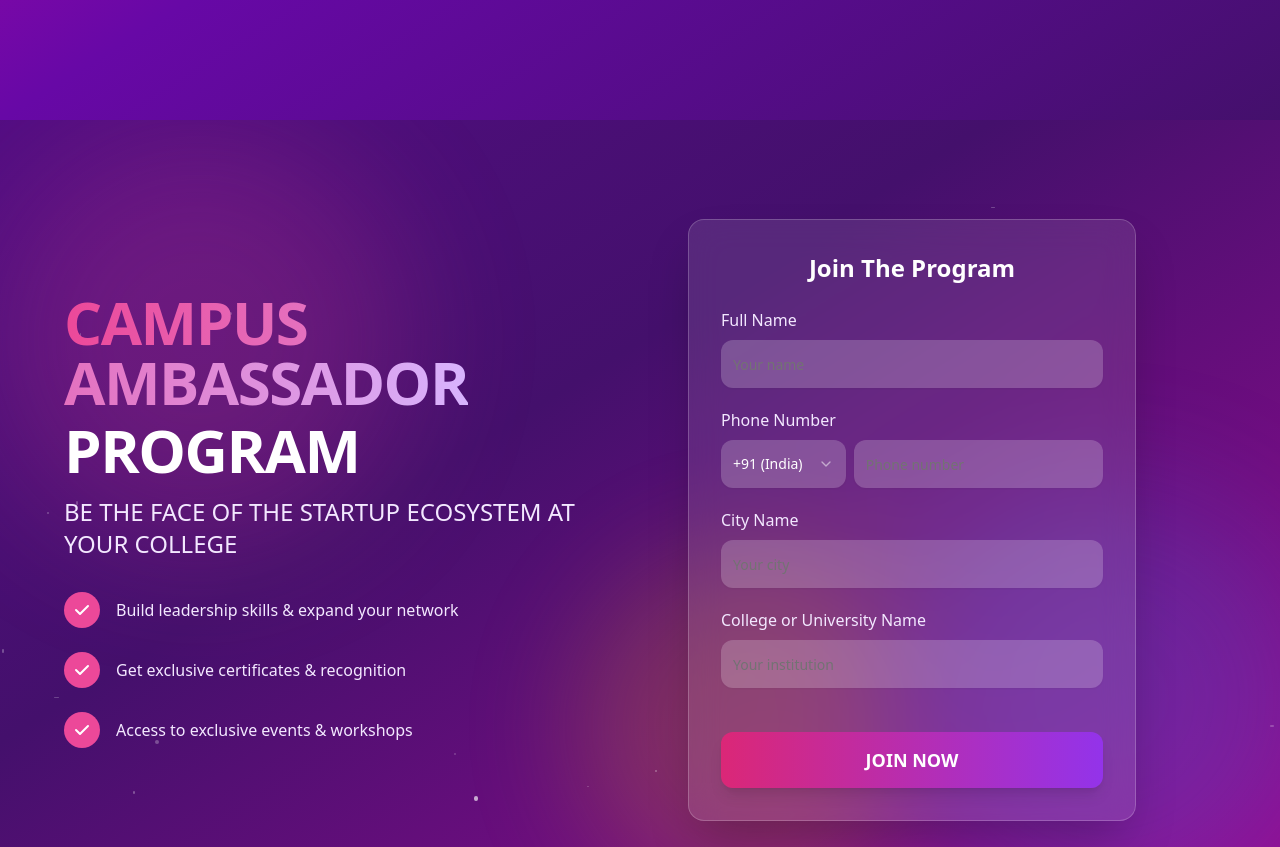
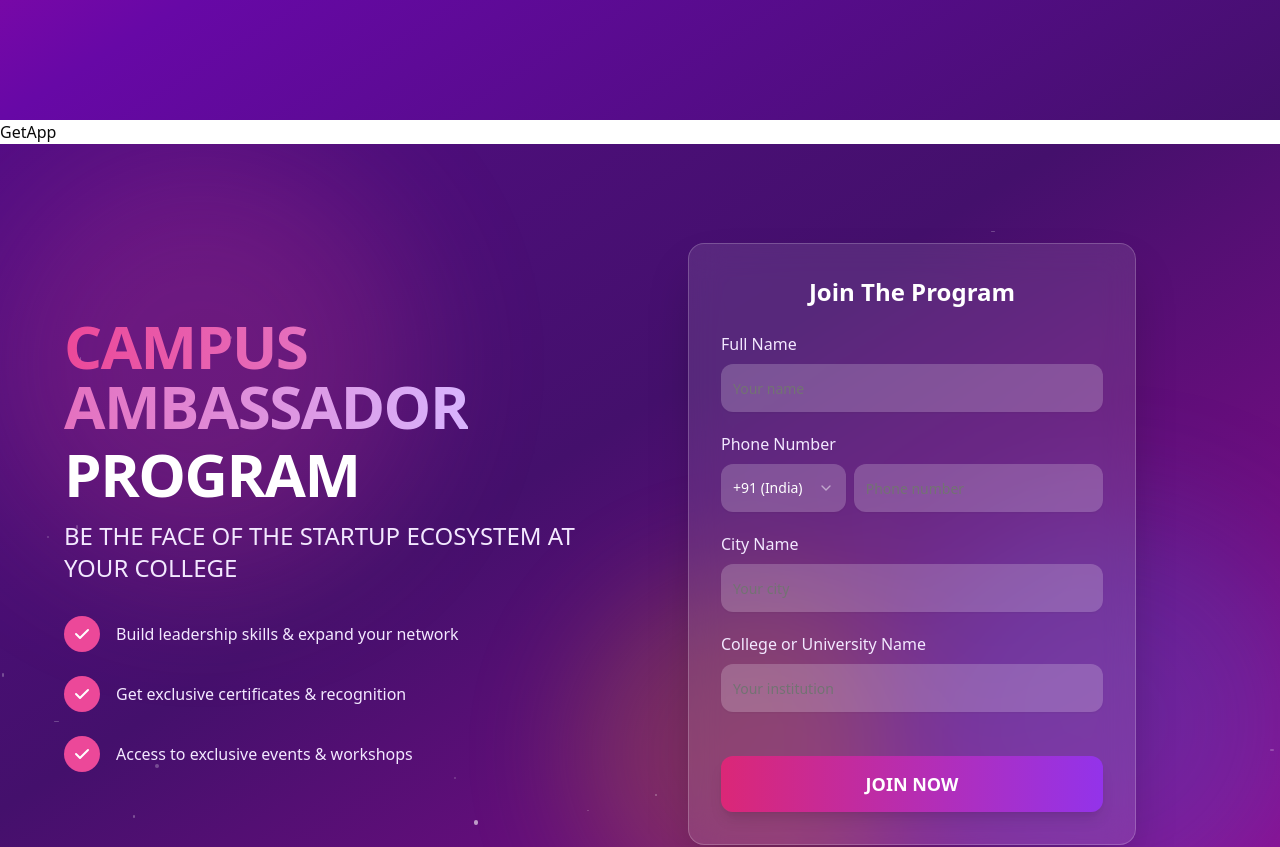
Before and after one commit to darshit890/pitchvilla-landing-page, a Next.js app: page / in a window 1280 px wide. Shown: the part 1560-2407 px from the top of the page. Built offline with nearby package versions, Linux system fonts and the light colour scheme.

Commit message:
Update page.tsx

```diff
--- a/src/app/page.tsx
+++ b/src/app/page.tsx
@@ -2,8 +2,9 @@
 import CampusAmbassador from '@/components/CampusAmbassador';
 import Hero from '@/components/Hero';
 import ServicesPage from '@/components/Services';
+import GetApp from '@/components/GetApp';
 // import PitchDeck from '@/components/PitchDeck';
-// import GetApp from '@/components/GetApp';
+
 
 export default function HeroSection() {
   return (
@@ -11,7 +12,7 @@ export default function HeroSection() {
     <Hero />
     <ServicesPage />
 {/*     <PitchDeck /> */}
-{/*     <GetApp /> */}
+     <GetApp />
     <CampusAmbassador />
     </>
   );
```
